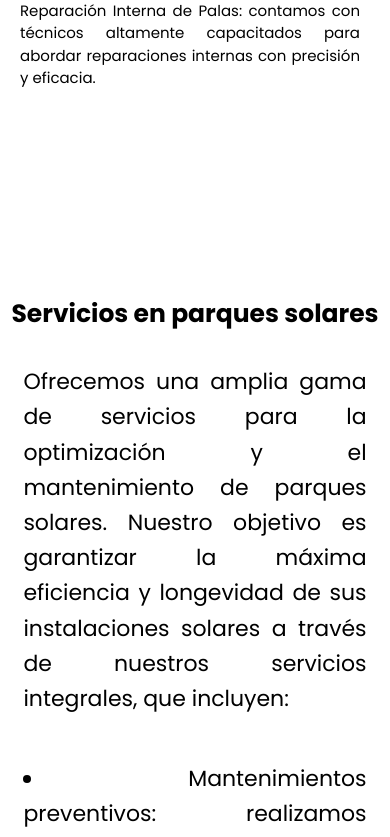
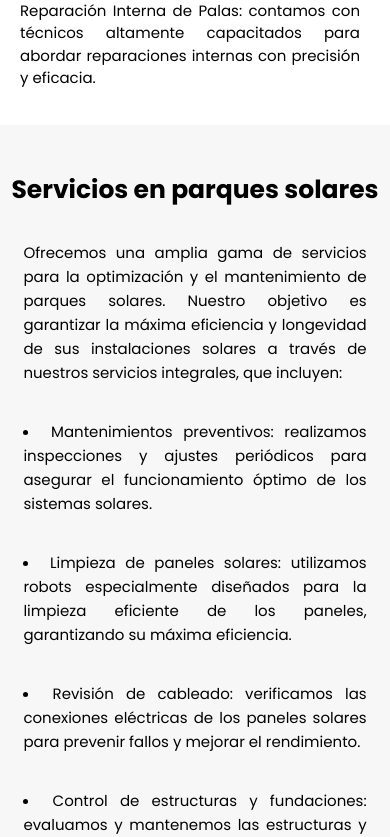
Before and after one commit to juliscrep/North-Winds-Project-, a Next.js app: page /services in a window 390 px wide. Shown: the part 4080-4917 px from the top of the page. Built offline with nearby package versions, Linux system fonts and the light colour scheme; a web font is replaced by a local one.

Commit message:
modificaciones al componente servicesList

```diff
--- a/Styles/servicesList.module.css
+++ b/Styles/servicesList.module.css
@@ -1,3 +1,8 @@
+
+.section{
+  background-color: rgb(247, 247, 247);
+  padding-bottom: 5%;
+}
 
 
 .twoColumnsContainer {
@@ -71,6 +76,11 @@
   font-size: 35px;
 }
 
+.title3{
+  padding-top: 5%;
+  text-align: center;
+  font-size: 35px;
+}
 .icon{
   fill:#a80a0a;
   margin-top: 20px;
@@ -106,6 +116,25 @@
     margin-bottom: 65px;
     line-height: 1.5;
     margin-left: 20px;
+  }
+
+  .text2{
+    font-size:18px;
+    text-align: justify;
+    margin-bottom: 30px;
+    padding-right: 6%;
+    padding-left: 6%;
+    padding-top: 3%;
+    line-height: 1.6;
+  }
+
+  .text3{
+    font-size:18px;
+    text-align: justify;
+    margin-bottom: 30px;
+    padding-right: 6%;
+    padding-left: 6%;
+    line-height: 1.6;
   }
 
   .svgContainer {
@@ -236,6 +265,12 @@
     font-size: 25px;
   }
 
+  .title3{
+    font-size: 25px;
+    margin-bottom: 20px;
+    padding-top: 12%;
+  }
+
   .title2{
     text-align: center;
     margin-top: 35px;
@@ -251,4 +286,23 @@
     line-height: 1.5;
   }
 
+  .text2{
+    font-size:15px;
+    text-align: justify;
+    margin-bottom: 35px;
+    padding-right: 6%;
+    padding-left: 6%;
+    padding-top: 3%;
+    line-height: 1.6;
+  }
+
+  .text3{
+    font-size:15px;
+    text-align: justify;
+    margin-bottom: 35px;
+    padding-right: 6%;
+    padding-left: 6%;
+    line-height: 1.6;
+  }
+
 }
--- a/components/servicesList.jsx
+++ b/components/servicesList.jsx
@@ -5,7 +5,7 @@ import Link from 'next/link';
 
 const ServicesList = () => {
   return (
-    <div>
+    <><div>
       <section>
         <h2 className={styles.title}>
           Servicios en parques eólicos
@@ -107,8 +107,13 @@ const ServicesList = () => {
        </div>
      </div>
 
-     <section>
-        <h2 className={styles.title}>
+
+
+    </div>
+    <div className={styles.section}>
+
+      <section>
+        <h2 className={styles.title3}>
           Servicios en parques solares
         </h2>
       </section>
@@ -166,7 +171,7 @@ const ServicesList = () => {
         </li>
       </div>
 
-    </div>
+    </div></>
   );
 };
 
```
